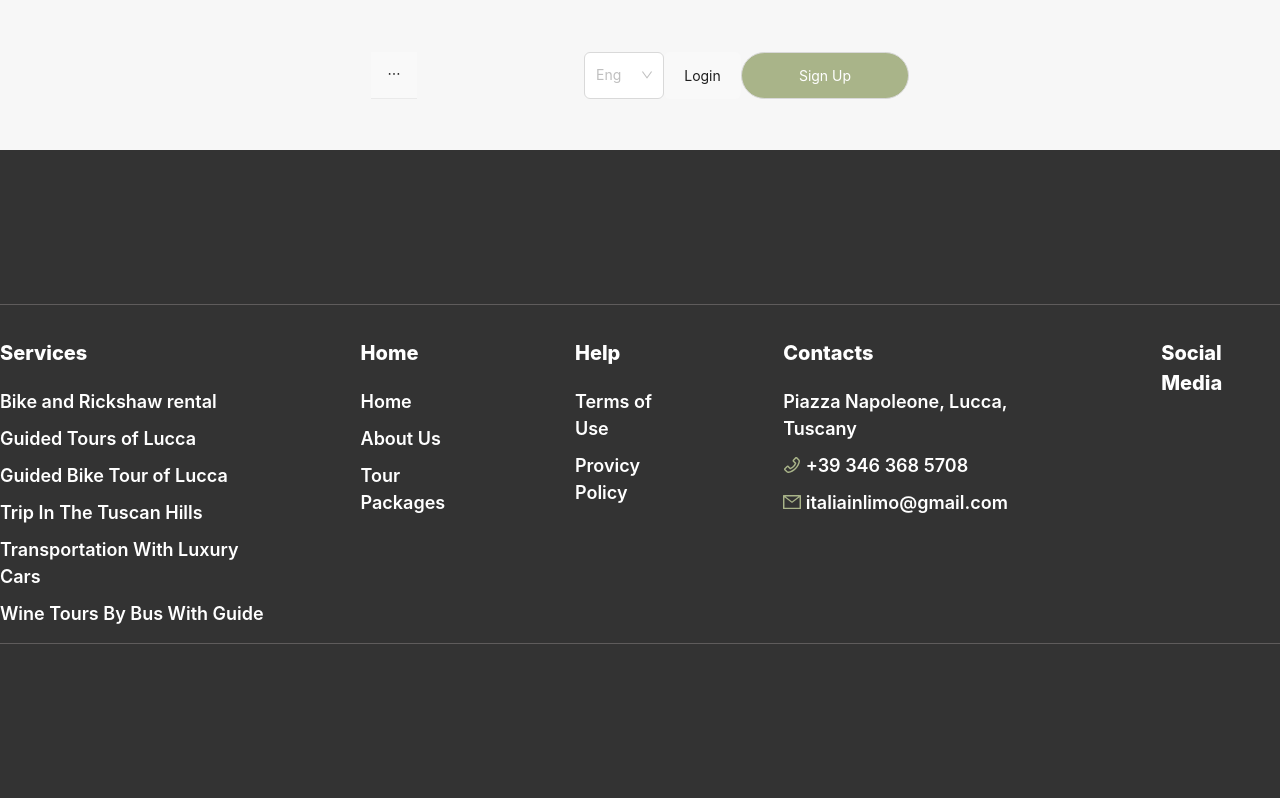
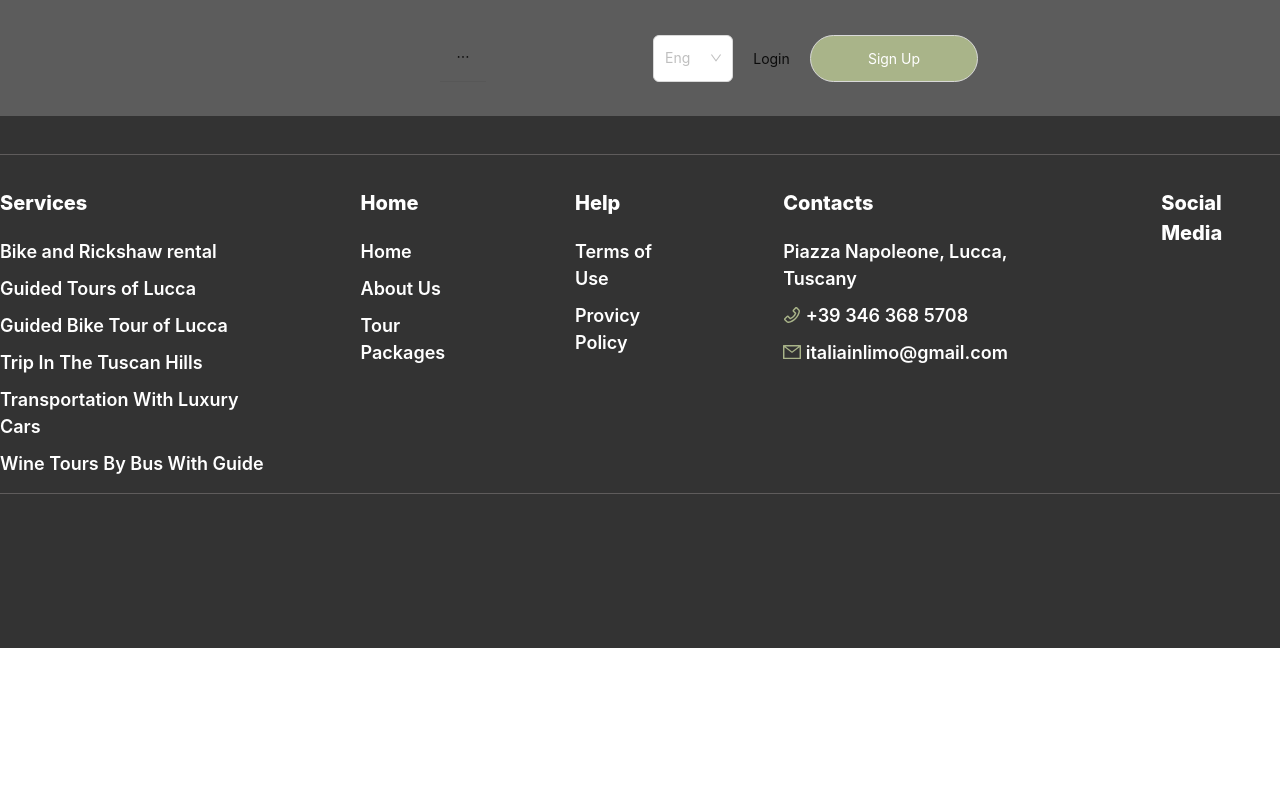
Before and after one commit to huypvn98/FE_HOTEL_BOOKING_PROJECT, a React (Create React App) app in the folder hotel-booking-fe/: page /shopping-cart in a window 1280 px wide. Built offline with nearby package versions, Linux system fonts and the light colour scheme.

Commit message:
merge-thanh

```diff
--- a/hotel-booking-fe/src/App.js
+++ b/hotel-booking-fe/src/App.js
@@ -1,6 +1,6 @@
 import { Route, Routes } from "react-router";
 import "./App.css";
-import DefaultLayout from "./layout/DefaultLayout";
+import DefaultLayout from "./layout/DefaultLayout/DefaultLayout.jsx";
 import Home from "./page/Home/Home";
 import Test from "./page/Test/Test";
 import Login from "./page/Login/Login";
--- a/hotel-booking-fe/src/layout/DefaultLayout.css
+++ b/hotel-booking-fe/src/layout/DefaultLayout/DefaultLayout.css
@@ -1,18 +1,24 @@
 .header{
-    height: 150px;
+    height: 116px;
     background-color: rgba(255, 255, 255, 0.2);
     justify-content: center;
     display: flex;
     align-items: center;
+    position: absolute;
+    z-index: 100;
+    width: 100%;
+}
+.header-menu{
+    background-color: transparent;
 
 }
-.header-menu{
-    background-color: rgba(255, 255, 255, 0.2);
+:where(.css-dev-only-do-not-override-14qglws).ant-menu .ant-menu-title-content{
+    color: #ddd;
 }
 :where(.css-dev-only-do-not-override-14qglws).ant-select-outlined:not(.ant-select-customize-input) .ant-select-selector{
     border: 0px;
-    background-color: rgba(255, 255, 255, 0.2);
-    color: white !important;
+    background-color: transparent;
+    color: #ddd !important;
     overflow: visible;
 }
 .footer{
--- a/hotel-booking-fe/src/layout/DefaultLayout.jsx
+++ b/hotel-booking-fe/src/layout/DefaultLayout/DefaultLayout.jsx
@@ -3,16 +3,21 @@ import React from "react";
 import { useNavigate } from "react-router";
 import "./DefaultLayout.css"
 import { MailOutlined, PhoneOutlined } from "@ant-design/icons";
+import { Link } from "react-router-dom";
 const { Content } = Layout;
 const { Item } = Menu;
 
 const DefaultLayout = ({ children }) => {
+  const navigate = useNavigate()
   return (
     <Layout>
       <header className="header">
-      <Menu className="header-menu w-[1010px], h-[47px]" mode="horizontal">
+    <div className="flex w-[400px]">
+      <Menu className="header-menu w-[518px], h-[47px]" mode="horizontal">
       <Item key="home">
+      <Link to="/">
         Home
+        </Link>
       </Item>
       <Item key="about">
         About Us
@@ -26,9 +31,10 @@ const DefaultLayout = ({ children }) => {
     </Menu>
     <div className="header-function ml-[167px] flex">
         <Select className="w-[80px] h-[47px]" placeholder="Eng"></Select>
-        <Button className="login-button w-[77px] h-[47px]" style={{backgroundColor:"rgba(255, 255, 255, 0.2)", border:"0px", boxShadow:"none", }}>Login</Button>
-        <Button className="signup-button w-[168px] h-[47px]" style={{backgroundColor:"#A9B489",borderRadius:"50px", boxShadow:"none", color:"white", }}>Sign Up</Button>
+        <Button className="login-button w-[77px] h-[47px]" style={{backgroundColor:"transparent", border:"0px", boxShadow:"none", }} onClick={()=>{navigate('/login')}}>Login</Button>
+        <Button className="signup-button w-[168px] h-[47px]" style={{backgroundColor:"#A9B489",borderRadius:"50px", boxShadow:"none", color:"white", }} onClick={()=>{navigate('/signup')}}>Sign Up</Button>
     </div>
+</div>
       </header>
       <Content
         style={{
```
